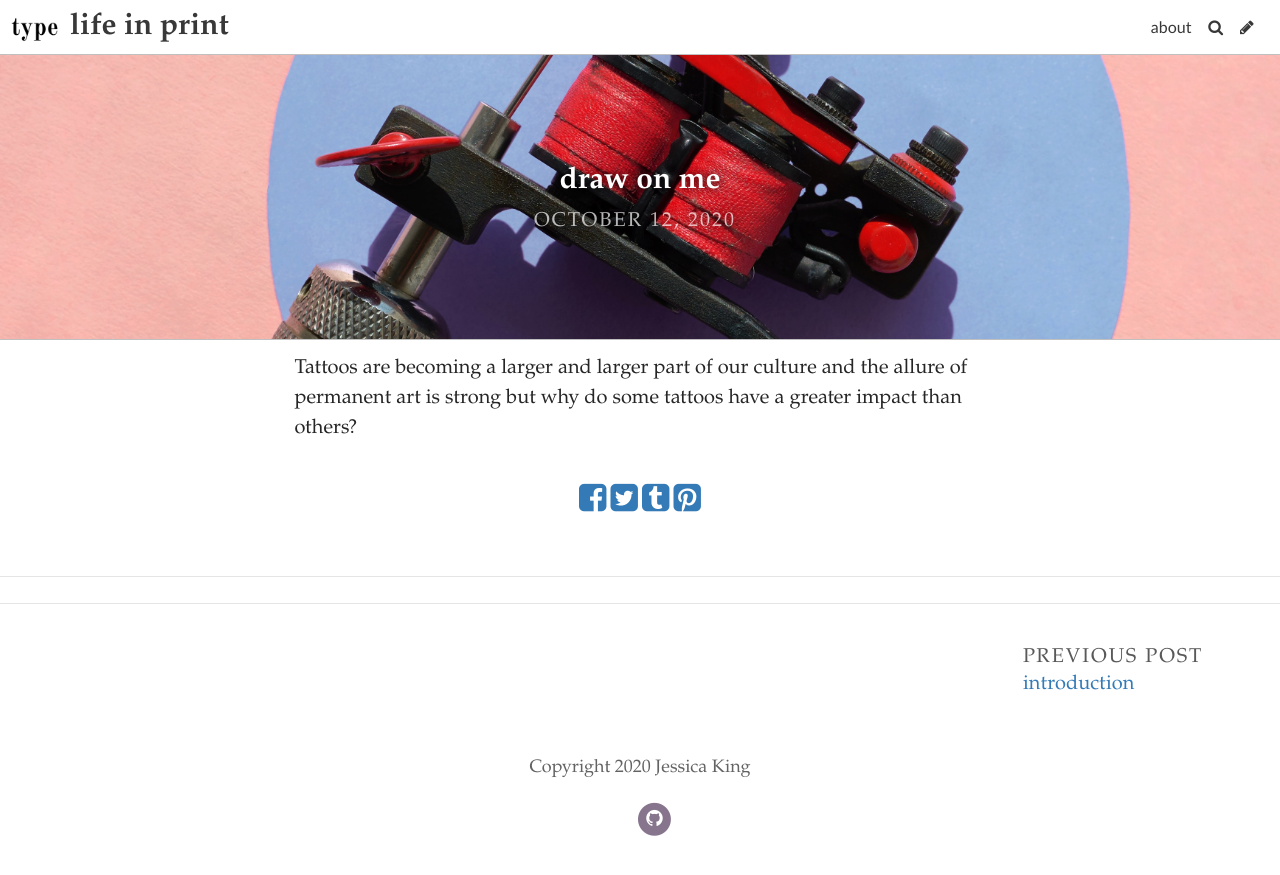
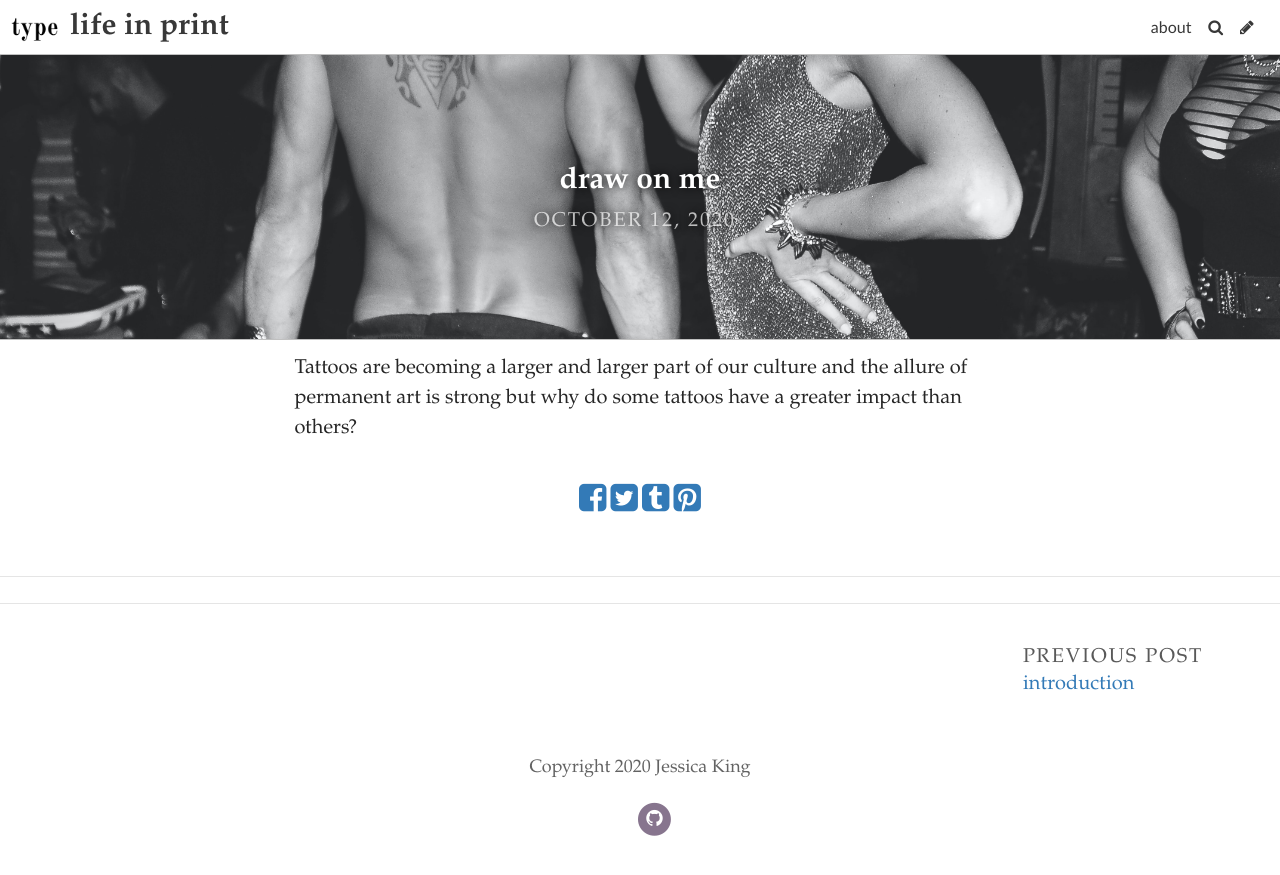
Before and after one commit to jessking16/thetype, a Jekyll site: the page built from _posts/2020-10-12-draw-on-me.md, in a window 1280 px wide. Shown: the top 875 px of the page. Built offline with Jekyll 4.4.1, drawn with Linux system fonts in a browser that asks for light colours; some web fonts are replaced; comment, search, counter and statistics services are not loaded.

Commit message:
Update Post “2020-10-12-draw-on-me”

```diff
--- a/_posts/2020-10-12-draw-on-me.md
+++ b/_posts/2020-10-12-draw-on-me.md
@@ -2,7 +2,7 @@
 layout: post
 title: "draw on me "
 date: 2020-10-12T16:34:10.444Z
-header_feature_image: ../uploads/andrej-lisakov-ll1tdo_aqym-unsplash.jpg
+header_feature_image: ../uploads/emiliano-vittoriosi-k8d1jq1ofoe-unsplash.jpg
 caption: typography in tattoos
 comments: true
 ---
```
Also changed, not shown: uploads/emiliano-vittoriosi-k8d1jq1ofoe-unsplash.jpg (added).
